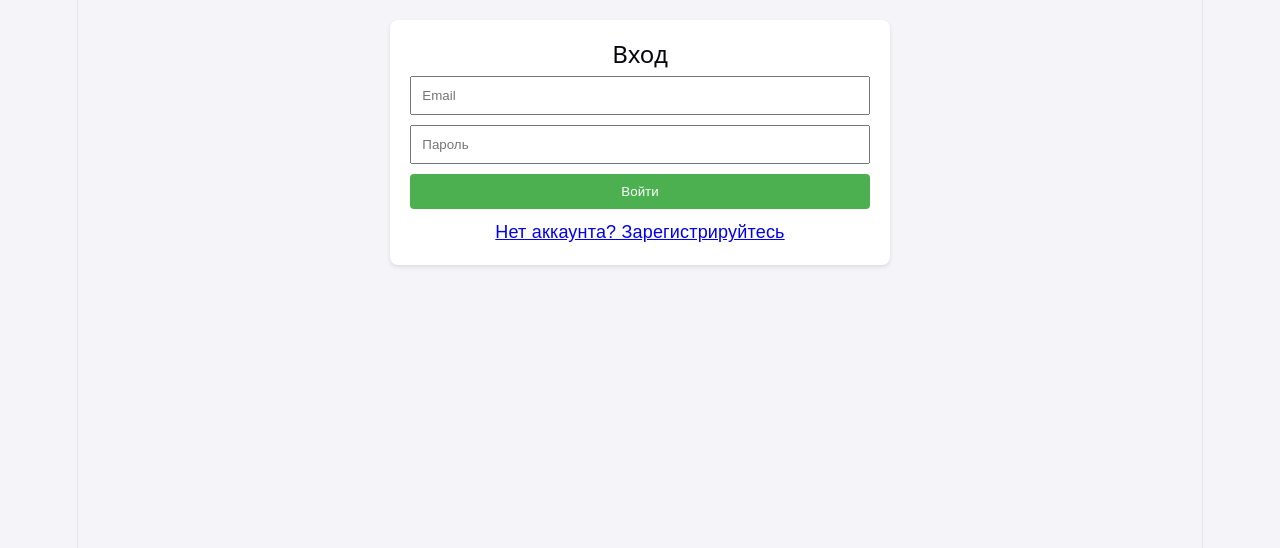
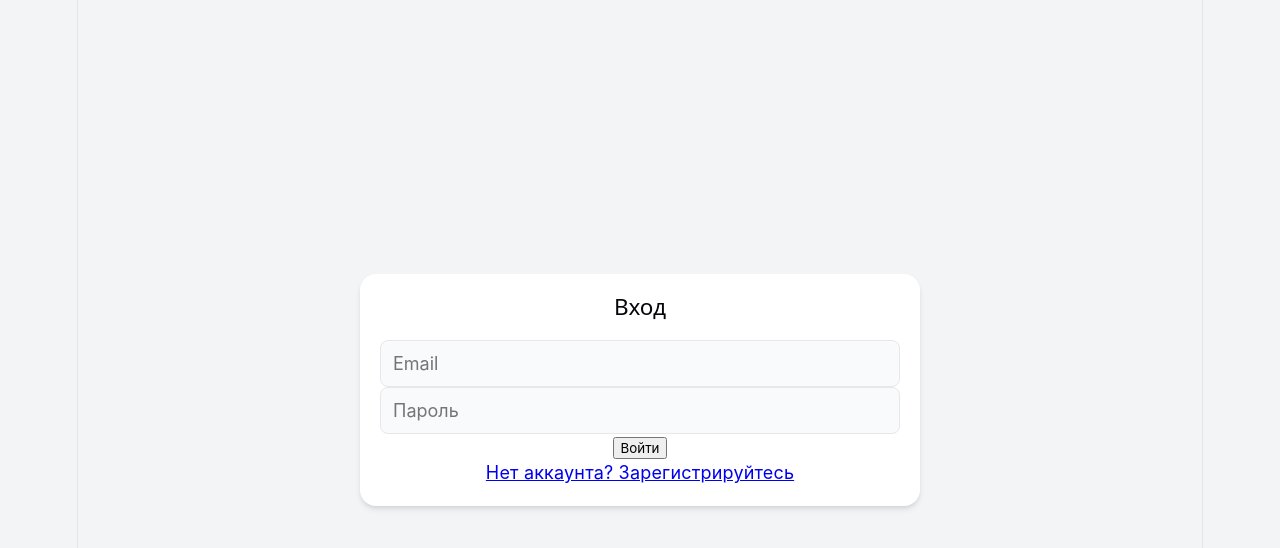
Before and after one commit to mrzamay/ocr-fuel-tracker, a Vue app in the folder frontend/: page /login in a window 1280 px wide. Shown: the top 548 px of the page. Built offline with nearby package versions, Linux system fonts and the light colour scheme.

Commit message:
Выполнен шаг 2

```diff
--- a/frontend/src/App.vue
+++ b/frontend/src/App.vue
@@ -1,89 +1,243 @@
 <script setup>
+import { useAuthStore } from './store/auth'
+import { useRouter, useRoute } from 'vue-router'
 import { onMounted, onUnmounted } from 'vue'
-import { useAuthStore } from './store/auth'
-import { useRouter } from 'vue-router'
 import { getOfflineRecords, deleteOfflineRecord } from './utils/db'
 import api from './api'
 
 const auth = useAuthStore()
 const router = useRouter()
+const route = useRoute()
+
+const syncOfflineData = async () => {
+  if (!auth.isAuthenticated) return
+  const records = await getOfflineRecords()
+  if (records.length === 0) return
+
+  let syncedCount = 0
+  for (const record of records) {
+    const formData = new FormData()
+    formData.append('receipt_image', record.file)
+    try {
+      await api.post('/records', formData, {
+        headers: { 'Content-Type': 'multipart/form-data' }
+      })
+      await deleteOfflineRecord(record.id)
+      syncedCount++
+    } catch (e) {
+      console.error('Ошибка оффлайн синхронизации', e)
+    }
+  }
+  if (syncedCount > 0) {
+    alert(`Синхронизировано ${syncedCount} чеков!`)
+    if (route.path === '/history' || route.path === '/') router.go(0)
+  }
+}
+
+onMounted(() => {
+  window.addEventListener('online', syncOfflineData)
+  if (navigator.onLine) syncOfflineData()
+})
+
+onUnmounted(() => {
+  window.removeEventListener('online', syncOfflineData)
+})
 
 const logout = async () => {
   auth.logout()
   router.push('/login')
 }
-
-// Функция синхронизации
-const syncOfflineData = async () => {
-  if (!auth.isAuthenticated) return
-
-  const records = await getOfflineRecords()
-  if (records.length === 0) return
-
-  console.log('Начало синхронизации оффлайн записей...')
-  let syncedCount = 0
-
-  for (const record of records) {
-    const formData = new FormData()
-    formData.append('receipt_image', record.file)
-
-    try {
-      await api.post('/records', formData, {
-        headers: { 'Content-Type': 'multipart/form-data' }
-      })
-      // Если успешно загрузилось, удаляем из локальной БД
-      await deleteOfflineRecord(record.id)
-      syncedCount++
-    } catch (e) {
-      console.error('Ошибка синхронизации записи', record.id, e)
-    }
-  }
-
-  if (syncedCount > 0) {
-    alert(`Синхронизация завершена: ${syncedCount} чек(ов) отправлено на сервер.`)
-    // Перезагружаем текущую страницу, чтобы обновить историю
-    router.go(0)
-  }
-}
-
-onMounted(() => {
-  // Слушаем появление интернета
-  window.addEventListener('online', syncOfflineData)
-
-  // Пытаемся синхронизировать при загрузке приложения, если сеть уже есть
-  if (navigator.onLine) {
-    syncOfflineData()
-  }
-})
-
-onUnmounted(() => {
-  window.removeEventListener('online', syncOfflineData)
-})
 </script>
 
 <template>
-  <div class="app-container">
-    <nav v-if="auth.isAuthenticated" class="navbar">
-      <router-link to="/">Дашборд</router-link>
-      <router-link to="/history">История</router-link>
-      <router-link to="/upload">Скан чека</router-link>
-      <button @click="logout" class="logout-btn">Выход</button>
+  <div class="app-layout">
+    <!-- Header -->
+    <header class="top-header" v-if="auth.isAuthenticated">
+      <h1>⛽ FuelTracker</h1>
+      <button @click="logout" class="btn-icon">
+        <svg viewBox="0 0 24 24" width="24" height="24" stroke="currentColor" stroke-width="2" fill="none">
+          <path d="M9 21H5a2 2 0 0 1-2-2V5a2 2 0 0 1 2-2h4M16 17l5-5-5-5M21 12H9" />
+        </svg>
+      </button>
+    </header>
+
+    <!-- Main Content -->
+    <main class="main-content" :class="{ 'no-padding': !auth.isAuthenticated }">
+      <router-view v-slot="{ Component }">
+        <transition name="fade" mode="out-in">
+          <component :is="Component" />
+        </transition>
+      </router-view>
+    </main>
+
+    <!-- Bottom Navigation (Mobile Style) -->
+    <nav class="bottom-nav" v-if="auth.isAuthenticated">
+      <router-link to="/" class="nav-item">
+        <svg viewBox="0 0 24 24" width="24" height="24" stroke="currentColor" stroke-width="2" fill="none">
+          <rect x="3" y="3" width="18" height="18" rx="2" ry="2"/>
+          <line x1="3" y1="9" x2="21" y2="9"/>
+          <line x1="9" y1="21" x2="9" y2="9"/>
+        </svg>
+        <span>Дашборд</span>
+      </router-link>
+
+      <router-link to="/upload" class="nav-item nav-main">
+        <div class="nav-fab">
+          <svg viewBox="0 0 24 24" width="28" height="28" stroke="currentColor" stroke-width="2" fill="none">
+            <line x1="12" y1="5" x2="12" y2="19"/><line x1="5" y1="12" x2="19" y2="12"/>
+          </svg>
+        </div>
+      </router-link>
+
+      <router-link to="/history" class="nav-item">
+        <svg viewBox="0 0 24 24" width="24" height="24" stroke="currentColor" stroke-width="2" fill="none">
+          <line x1="8" y1="6" x2="21" y2="6"/><line x1="8" y1="12" x2="21" y2="12"/><line x1="8" y1="18" x2="21" y2="18"/>
+          <line x1="3" y1="6" x2="3.01" y2="6"/><line x1="3" y1="12" x2="3.01" y2="12"/><line x1="3" y1="18" x2="3.01" y2="18"/>
+        </svg>
+        <span>История</span>
+      </router-link>
     </nav>
-    <main class="content">
-      <router-view></router-view>
-    </main>
   </div>
 </template>
 
 <style>
-/* Базовые стили */
-body { margin: 0; font-family: Arial, sans-serif; background: #f4f4f9; }
-.app-container { max-width: 800px; margin: 0 auto; padding: 20px; }
-.navbar { display: flex; gap: 15px; padding: 15px; background: #fff; border-radius: 8px; margin-bottom: 20px; box-shadow: 0 2px 4px rgba(0,0,0,0.1); }
-.navbar a { text-decoration: none; color: #333; font-weight: bold; }
-.navbar a.router-link-active { color: #4CAF50; }
-.logout-btn { margin-left: auto; background: #ff4c4c; color: white; border: none; padding: 5px 10px; border-radius: 4px; cursor: pointer; }
-.card { background: #fff; padding: 20px; border-radius: 8px; box-shadow: 0 2px 4px rgba(0,0,0,0.1); }
-input, button { padding: 10px; margin-bottom: 10px; width: 100%; box-sizing: border-box; }
-button { background: #4CAF50; color: white; border: none; border-radius: 4px; cursor: pointer; }
+/* CSS Variables */
+:root {
+  --primary: #4F46E5;
+  --primary-hover: #4338CA;
+  --bg-color: #F3F4F6;
+  --card-bg: #FFFFFF;
+  --text-main: #1F2937;
+  --text-muted: #6B7280;
+  --danger: #EF4444;
+  --radius: 16px;
+  --shadow: 0 4px 6px -1px rgba(0, 0, 0, 0.1), 0 2px 4px -1px rgba(0, 0, 0, 0.06);
+}
+
+* { box-sizing: border-box; font-family: 'Inter', -apple-system, BlinkMacSystemFont, sans-serif; }
+body { margin: 0; background-color: var(--bg-color); color: var(--text-main); -webkit-tap-highlight-color: transparent; }
+
+.app-layout {
+  display: flex;
+  flex-direction: column;
+  height: 100vh;
+  max-width: 600px;
+  margin: 0 auto;
+  background: var(--bg-color);
+  position: relative;
+}
+
+/* Header */
+.top-header {
+  display: flex;
+  justify-content: space-between;
+  align-items: center;
+  padding: 15px 20px;
+  background: var(--card-bg);
+  box-shadow: 0 1px 3px rgba(0,0,0,0.05);
+  z-index: 10;
+}
+.top-header h1 { margin: 0; font-size: 1.2rem; font-weight: 700; color: var(--primary); }
+.btn-icon { background: none; border: none; padding: 5px; color: var(--text-muted); cursor: pointer; }
+
+/* Main Content */
+.main-content {
+  flex: 1;
+  overflow-y: auto;
+  padding: 20px;
+  padding-bottom: 90px; /* Space for bottom nav */
+}
+.main-content.no-padding { padding-bottom: 20px; display: flex; align-items: center; }
+
+/* Bottom Nav */
+.bottom-nav {
+  position: fixed;
+  bottom: 0;
+  width: 100%;
+  max-width: 600px;
+  background: var(--card-bg);
+  display: flex;
+  justify-content: space-around;
+  align-items: center;
+  padding: 10px 0;
+  padding-bottom: env(safe-area-inset-bottom, 10px);
+  box-shadow: 0 -4px 10px rgba(0,0,0,0.05);
+  border-top-left-radius: 20px;
+  border-top-right-radius: 20px;
+  z-index: 20;
+}
+
+.nav-item {
+  display: flex;
+  flex-direction: column;
+  align-items: center;
+  text-decoration: none;
+  color: var(--text-muted);
+  font-size: 0.75rem;
+  gap: 4px;
+  width: 33%;
+}
+
+.nav-item.router-link-active { color: var(--primary); font-weight: 600; }
+
+.nav-main { position: relative; }
+.nav-fab {
+  background: var(--primary);
+  color: white;
+  width: 56px;
+  height: 56px;
+  border-radius: 50%;
+  display: flex;
+  align-items: center;
+  justify-content: center;
+  position: absolute;
+  bottom: -5px;
+  box-shadow: 0 4px 12px rgba(79, 70, 229, 0.4);
+  transition: transform 0.2s;
+}
+.nav-fab:active { transform: scale(0.95); }
+
+/* Global UI Classes */
+.card {
+  background: var(--card-bg);
+  padding: 20px;
+  border-radius: var(--radius);
+  box-shadow: var(--shadow);
+  margin-bottom: 20px;
+}
+.card h2 { margin-top: 0; margin-bottom: 20px; font-size: 1.25rem; }
+
+.input-group { margin-bottom: 15px; }
+.input-group label { display: block; margin-bottom: 5px; font-size: 0.85rem; color: var(--text-muted); font-weight: 500; }
+input, select {
+  width: 100%;
+  padding: 12px;
+  border: 1px solid #E5E7EB;
+  border-radius: 8px;
+  font-size: 1rem;
+  background: #F9FAFB;
+  outline: none;
+  transition: border 0.2s;
+}
+input:focus, select:focus { border-color: var(--primary); background: #fff; }
+
+.btn-primary {
+  width: 100%;
+  background: var(--primary);
+  color: white;
+  border: none;
+  padding: 14px;
+  border-radius: 8px;
+  font-size: 1rem;
+  font-weight: 600;
+  cursor: pointer;
+  box-shadow: 0 2px 4px rgba(79, 70, 229, 0.2);
+  transition: background 0.2s;
+}
+.btn-primary:hover { background: var(--primary-hover); }
+.btn-primary:disabled { background: #9CA3AF; cursor: not-allowed; box-shadow: none; }
+
+/* Transitions */
+.fade-enter-active, .fade-leave-active { transition: opacity 0.15s ease; }
+.fade-enter-from, .fade-leave-to { opacity: 0; }
 </style>
```
